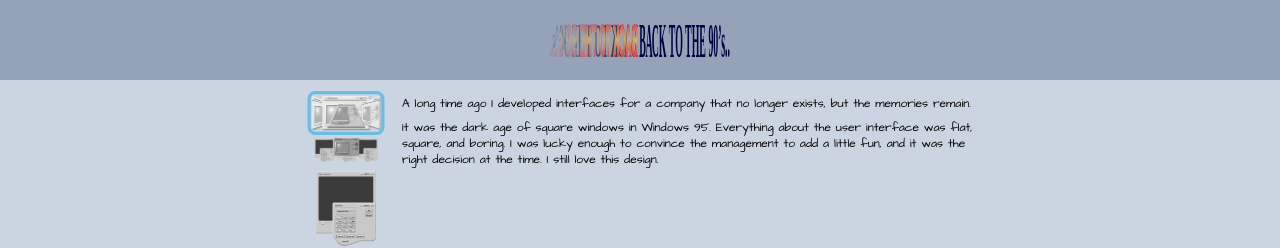
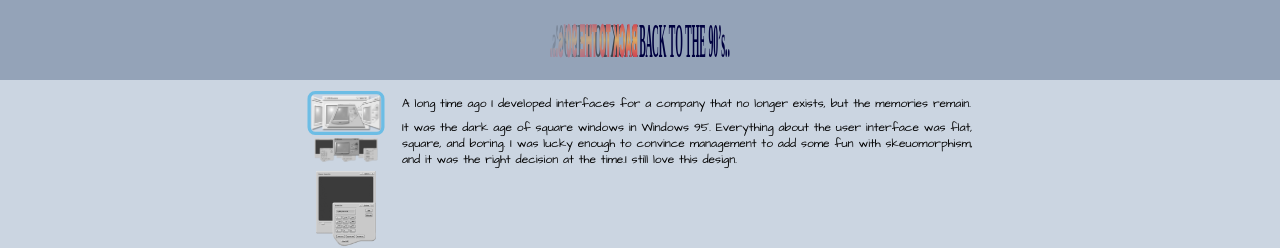
Before and after one commit to maxzz/back-to-90s, a React (Vite) app: page / in a window 1280 px wide. Shown: the top 248 px of the page. Built offline with nearby package versions, Linux system fonts and the light colour scheme.

Commit message:
WIP. upgrade-2025. explanation. 1

```diff
--- a/src/components/2-main/0-all.tsx
+++ b/src/components/2-main/0-all.tsx
@@ -16,7 +16,10 @@ export function SectionMain() {
                     <p>
                         It was the dark age of square windows in Windows 95.
                         Everything about the user interface was flat, square, and boring.
-                        I was lucky enough to convince the management to add a little fun, and it was the right decision at the time.
+
+                        I was lucky enough to convince management to add some fun with skeuomorphism, and it was the right decision at the time.
+                        {/* Skeuomorphism is a design approach where digital interfaces mimic real-world objects by replicating their textures, dimensions, and even their use, with the goal of making new technology more familiar and intuitive for users. */}
+
                         I still love this design.
                     </p>
 
```
